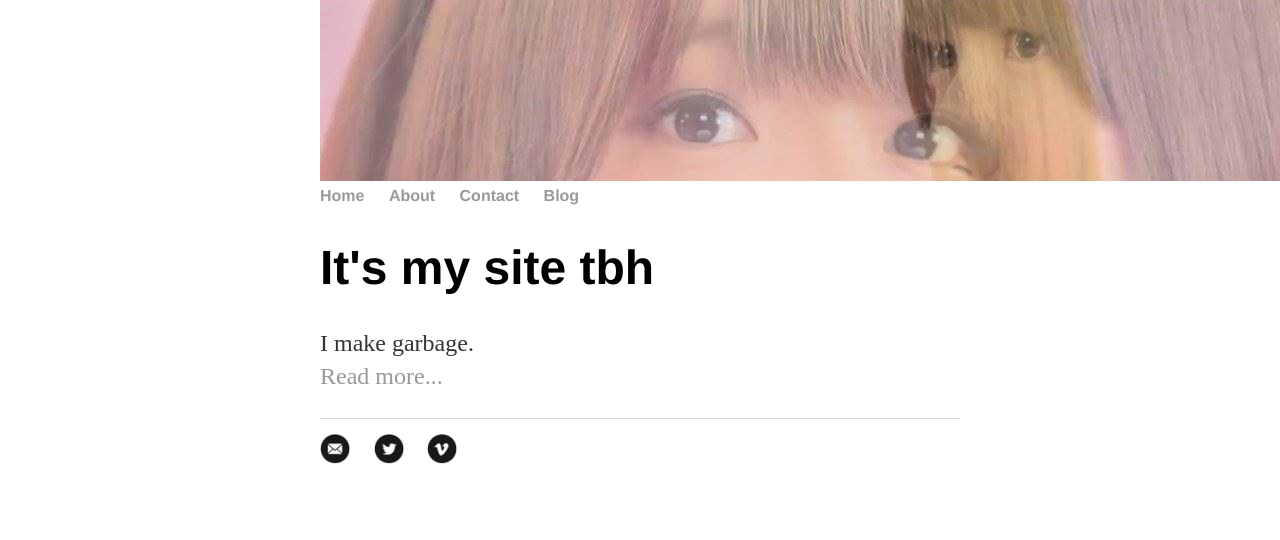
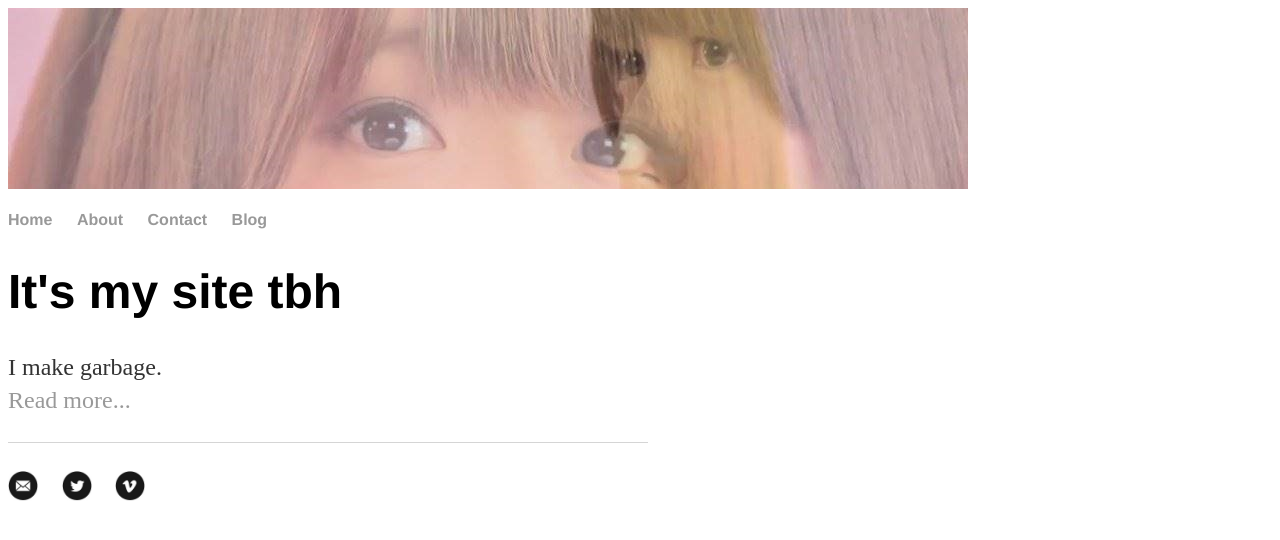
Before and after one commit to glasscaked/strip, a Jekyll site: the page built from index.html, in a window 1280 px wide. Shown: the top 540 px of the page. Built offline with Jekyll 4.4.1, drawn with Linux system fonts in a browser that asks for light colours.

Commit message:
Update main.css

```diff
--- a/css/main.css
+++ b/css/main.css
@@ -1,4 +1,4 @@
-body { margin: auto; width: 50%; }
+body { width: 50%; }
 a { text-decoration: none; color: #999; }
 a:hover { text-decoration: underline; }
 
@@ -10,14 +10,14 @@ h2 { font-size: 2.7em; }
 h3 { font-size: 2.3em; }
 h4 { font-size: 1.9em; }
 
-nav ul, footer ul { margin: auto; width: 100%; font-size: 1em; font-family: 'Helvetica', 'Arial', 'Sans-Serif'; padding: 0px; list-style: none; font-weight: bold; }
+nav ul, footer ul { width: 100%; font-size: 1em; font-family: 'Helvetica', 'Arial', 'Sans-Serif'; padding: 0px; list-style: none; font-weight: bold; }
 nav ul li, footer ul li {display: inline; margin-right: 20px; }
 
 footer { border-top: 1px solid #d5d5d5; font-size: .8em; }
 
 
 /* Blog */
-ul.posts { margin: 20px auto 40px; font-size: 1.5em; }
+ul.posts { margin: 20px  40px; font-size: 1.5em; }
 ul.posts li { list-style: none; }
 
 /* Contact */
```
